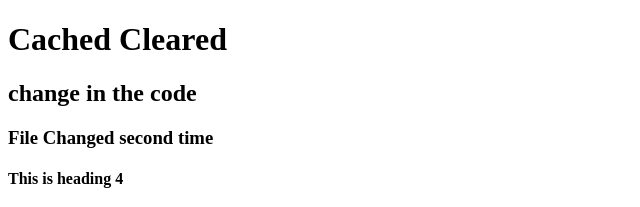
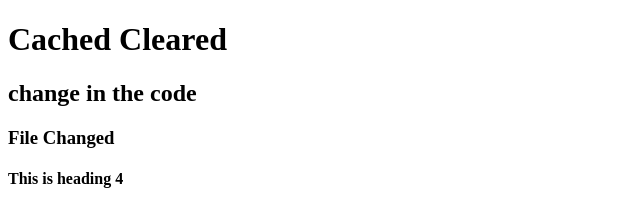
Before and after one commit to RaghvendraGit/s3-bucket-upload, a plain HTML site: page index.html in a window 1280 px wide. Shown: the top 207 px of the page, without its empty margins (0-640 px from the left). Drawn offline with Linux system fonts and the light colour scheme.

Commit message:
Update index.html

```diff
--- a/index.html
+++ b/index.html
@@ -4,7 +4,7 @@
 
 <h1>Cached Cleared</h1>
 <h2>change in the code</h2>
-<h3>File Changed second time</h3>
+<h3>File Changed </h3>
 <h4>This is heading 4</h4>
 <h5>This is heading 5</h5>
 <h6>This is heading 6</h6>
```
